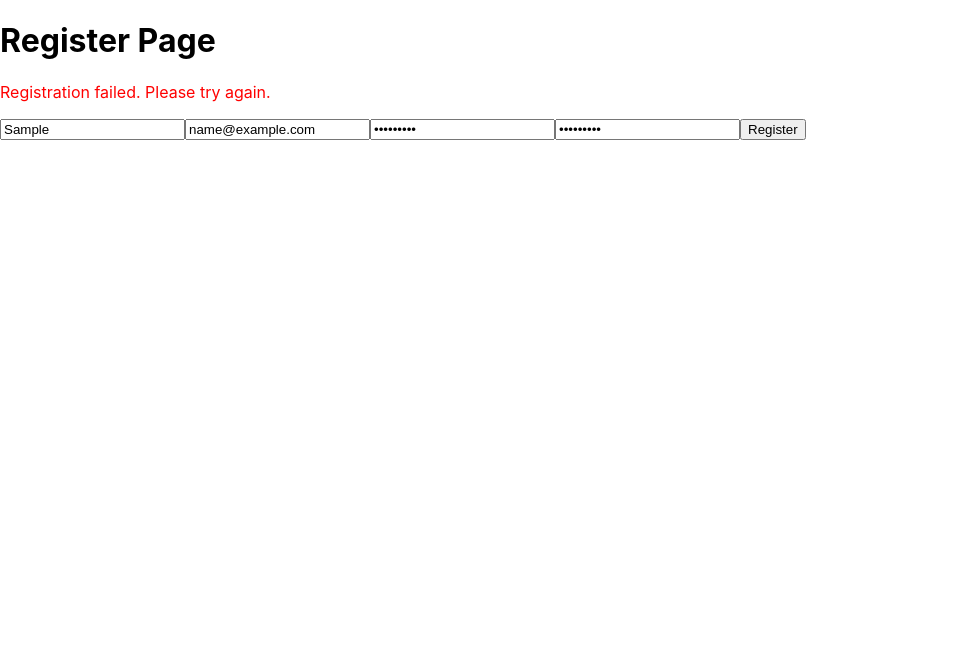
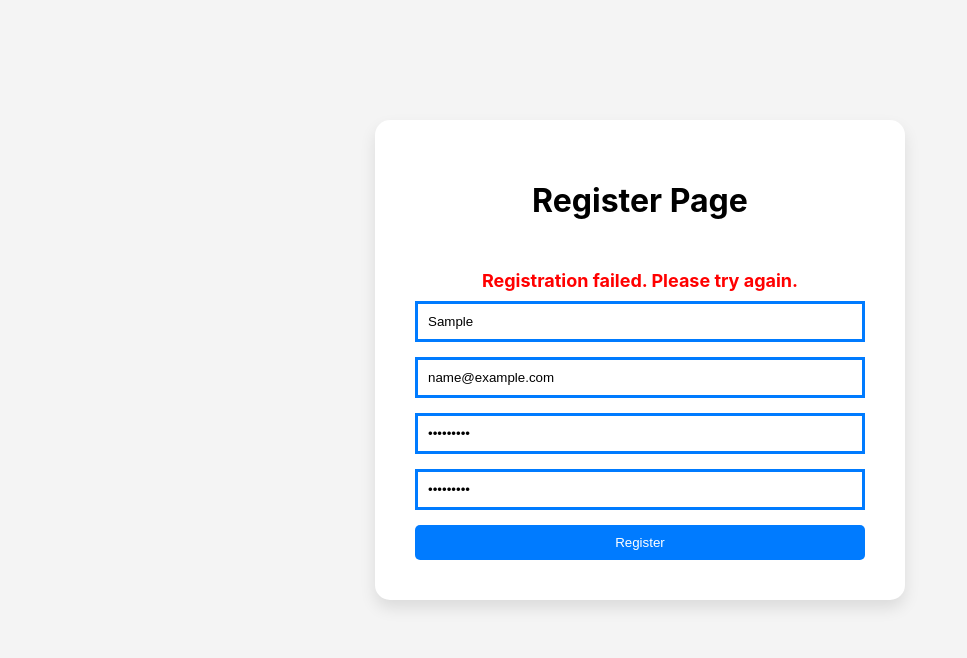
Before and after one commit to elab-development/internet-tehnologije-2024-projekat-interaktivnikalendar_2021_0023, a React (Create React App) app: page /register in a window 1280 px wide. Both pictures are taken after typing "Sample", "name@example.com", "Sample123", "Sample123" into the empty fields and a click on the button "Register". Shown: the top 658 px of the page, without its empty margins (0-967 px from the left). Built offline with nearby package versions, Linux system fonts and the light colour scheme; no server answers.

Commit message:
Uradjen css za Register stranu

```diff
--- /dev/null
+++ b/src/pages/Register.css
@@ -0,0 +1,69 @@
+.register-page {
+    display: flex;
+    justify-content: center;
+    align-items: center;
+    padding: 40px 20px;
+    min-height: 80vh;
+    background-color: #f4f4f4;
+  }
+
+  .register-container {
+    background-color: #fff;
+    padding: 40px;
+    border-radius: 15px;
+    box-shadow: 0 8px 16px rgba(0, 0, 0, 0.1);
+    width: 100%;
+    max-width: 450px;
+  }
+
+  .register-container h1 {
+    text-align: center;
+    margin-bottom: 50px;
+  }
+
+  .register-container form {
+    display: flex;
+    flex-direction: column;
+    gap: 15px;
+  }
+
+  .register-container button {
+    padding: 10px 20px;
+    background-color: #007BFF;
+    color: white;
+    border: none;
+    cursor: pointer;
+    border-radius: 5px;
+  }
+
+  .register-container button:hover {
+    background-color: #0056b3;
+  }
+
+  .register-container input {
+    padding: 10px;
+    border: 3px solid #007BFF;
+  }
+
+  .error-message {
+    color: red;
+    font-weight: bold;
+    margin-bottom: 10px;
+    text-align: center;
+    font-size: 18px;
+  }
+
+.modal button {
+    padding: 10px 20px;
+    background-color: #28a745;
+    color: white;
+    border: none;
+    border-radius: 8px;
+    cursor: pointer;
+    font-size: 1rem;
+    transition: background-color 0.3s ease;
+  }
+
+  .modal button:hover {
+    background-color: #218838;
+  }
--- a/src/pages/Register.jsx
+++ b/src/pages/Register.jsx
@@ -4,7 +4,7 @@ import Button from "../components/Button";
 import Modal from "../components/Modal";
 import axios from "axios";
 import { useNavigate } from "react-router-dom";
-
+import "./Register.css";
 
 const Register = ({ onRegister }) => {
   const [form, setForm] = useState({
@@ -56,9 +56,10 @@ const Register = ({ onRegister }) => {
   };
 
   return (
-    <div>
+    <div className="register-page">
+      <div className="register-container">
         <h1>Register Page</h1>
-      {error && <p style={{ color: 'red' }}>{error}</p>}
+        {error && <p className="error-message">{error}</p>}
         <form onSubmit={handleSubmit}>
           <InputField
             type="text"
@@ -90,6 +91,7 @@ const Register = ({ onRegister }) => {
           />
           <Button type="submit" text="Register" />
         </form>
+      </div>
       <Modal isOpen={isModalOpen} onClose={handleCloseModal}>
         <h2>Registration Successful!</h2>
         <p>You have successfully registered. You will be redirected to the login page.</p>
```
Lines whose indentation alone changed are shown as unchanged.
